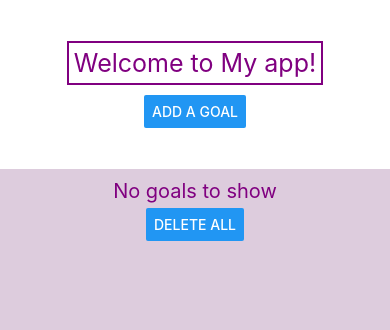
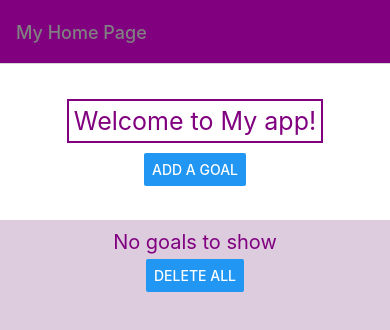
Before and after one commit to ShinLiX/fall2024_5520, a React Native app in the folder my_project/: screen /Home in a window 390 px wide. Shown: the top 330 px of the page. Built offline with nearby package versions, Linux system fonts and the light colour scheme.

Commit message:
install navigation packages and refactor the code

```diff
--- a/my_project/App.js
+++ b/my_project/App.js
@@ -1,112 +1,20 @@
-import { StatusBar } from "expo-status-bar";
-import { Button, SafeAreaView, StyleSheet, Text, View, ScrollView, FlatList, Alert } from "react-native";
-import Header from "./Components/Header";
-import { useState } from "react";
-import Input from "./Components/Input";
-import GoalItem from "./Components/GoalItem";
+import { NavigationContainer } from "@react-navigation/native";
+import { createNativeStackNavigator } from "@react-navigation/native-stack";
+import Home from "./Components/Home";
+import GoalDetails from "./Components/GoalDetails";
 
+const Stack = createNativeStackNavigator();
 export default function App() {
-  const [receivedData, setReceivedData] = useState("");
-  const [isModalVisible, setIsModalVisible] = useState(false);
-  const appName = "My app";
-  const [goals, setGoals] = useState([]);
-  //update this fn to receive data
-  function handleInputData(data) {
-    //log the data to console
-    console.log("App ", data);
-    let newGoalObj = { id: Math.random().toString(), text: data };
-
-    //setGoals(newArray);
-    setGoals((prevGoals) => [...prevGoals, newGoalObj]);
-    setReceivedData(data);
-    setIsModalVisible(false);
-  }
-  function dismissModal() {
-    setIsModalVisible(false);
-  }
-
-  function goalDeleteHandler(goalID) {
-    setGoals((prevGoals) => {
-      return prevGoals.filter((goal) => goal.id !== goalID);
-    });
-  }
-
-  function deleteAllGoals() {
-    Alert.alert("Delete All Goals?","Are you sure?", [
-      {text: "Yes", onPress: () => setGoals([])},
-      {text: "No", onPress: () => console.log("deletion cancelled.")}
-    ]);
-  }
 
   return (
-    <SafeAreaView style={styles.container}>
-      <StatusBar style="auto" />
-      <View style={styles.topView}>
-        <Header name={appName} />
-        <Button
-          title="Add a Goal"
-          onPress={() => {
-            setIsModalVisible(true);
-          }}
-        />
-      </View>
-      <Input
-        textInputFocus={true}
-        inputHandler={handleInputData}
-        modalVisible={isModalVisible}
-        dismissModal={dismissModal}
-      />
-      <View style={styles.bottomView}>
-        <FlatList data={goals} ListEmptyComponent={() => <Text style={styles.text}>No goals to show</Text>}
-        ListHeaderComponent={() => goals.length > 0 && <Text style={styles.text}>My Goals</Text>}
-        ListFooterComponent={() => <Button title="Delete all" onPress={deleteAllGoals}/>}
-        ItemSeparatorComponent={() => <View style={{height: 2, backgroundColor: "grey"}}/>}
-        contentContainerStyle={styles.contentContainer}
-        renderItem={({item}) => {
-          console.log(receivedData)
-          return (
-            <GoalItem goalItem={item} handleDelete={goalDeleteHandler}/>
-          )
-        }} />
-        <View style={styles.borderText}>
-          {/* <Text style={styles.text}>{receivedData}</Text> */}
-        </View>
-      </View>
-    </SafeAreaView>
+    <NavigationContainer>
+      <Stack.Navigator initialRouteName="Home">
+        <Stack.Screen name="Home" component={Home}
+        options={{title: 'My Home Page',
+         headerStyle: {backgroundColor: 'purple'},
+         headerTintColor: 'gray'}}/>
+        <Stack.Screen name="Details" component={GoalDetails} />
+      </Stack.Navigator>
+    </NavigationContainer>
   );
 }
-
-const styles = StyleSheet.create({
-  container: {
-    flex: 1,
-    backgroundColor: "#fff",
-    // alignItems: "center",
-    justifyContent: "center",
-  },
-  text: {
-    color: "purple",
-    //marginVertical: 5,
-    fontSize: 20,
-    padding: 5,
-    alignItems: "center",
-    //justifyContent: "center",
-
-  },
-  topView: { flex: 1, alignItems: "center", justifyContent: "center" },
-  bottomView: { flex: 4, backgroundColor: "#dcd", alignItems: "center", justifyContent: "center" },
-  borderText: {
-    marginVertical: 5,
-    borderRadius: 5,
-    //roundedcorners: 5,
-    //borderWidth: 1,
-    backgroundColor: "#aaa",
-  },
-  contentContainer: {
-    //flex: 1,
-    //backgroundColor: "#aaa",
-    alignItems: "center",
-    justifyContent: "center",
-    //fontSize: 20,
-    marginVertical: 5,
-  },
-});
--- /dev/null
+++ b/my_project/Components/GoalDetails.js
@@ -0,0 +1,11 @@
+import React from 'react'
+import { View, Text } from 'react-native'
+
+
+export default function GoalDetails () {
+  return (
+      <View>
+      <Text>GoalDetails</Text>
+      </View>
+  )
+};
--- a/my_project/Components/GoalItem.js
+++ b/my_project/Components/GoalItem.js
@@ -1,12 +1,13 @@
 import React, {useState} from 'react'
 import { View, Text, StyleSheet, FlatList, Button } from 'react-native'
 
-export default function GoalItem ({goalItem, handleDelete}) {
+export default function GoalItem ({goalItem, handleDelete, detailHandler}) {
 
   return (
     <View style={styles.scrollView}>
       <Text style={styles.text}>{goalItem.text}</Text>
       <Button title="X" onPress={()=>{handleDelete(goalItem.id)}} color="grey"/>
+      <Button title="i" onPress={()=>{detailHandler(goalItem)}} color="grey"/>
     </View>
   );
 }
--- /dev/null
+++ b/my_project/Components/Home.js
@@ -0,0 +1,117 @@
+import { StatusBar } from "expo-status-bar";
+import { Button, SafeAreaView, StyleSheet, Text, View, ScrollView, FlatList, Alert } from "react-native";
+import Header from "./Header";
+import { useState } from "react";
+import Input from "./Input";
+import GoalItem from "./GoalItem";
+
+
+export default function Home({ navigation }) {
+  const [receivedData, setReceivedData] = useState("");
+  const [isModalVisible, setIsModalVisible] = useState(false);
+  const appName = "My app";
+  const [goals, setGoals] = useState([]);
+  //update this fn to receive data
+  function handleInputData(data) {
+    //log the data to console
+    console.log("App ", data);
+    let newGoalObj = { id: Math.random().toString(), text: data };
+
+    //setGoals(newArray);
+    setGoals((prevGoals) => [...prevGoals, newGoalObj]);
+    setReceivedData(data);
+    setIsModalVisible(false);
+  }
+  function dismissModal() {
+    setIsModalVisible(false);
+  }
+
+  function goalDeleteHandler(goalID) {
+    setGoals((prevGoals) => {
+      return prevGoals.filter((goal) => goal.id !== goalID);
+    });
+  }
+
+  function deleteAllGoals() {
+    Alert.alert("Delete All Goals?","Are you sure?", [
+      {text: "Yes", onPress: () => setGoals([])},
+      {text: "No", onPress: () => console.log("deletion cancelled.")}
+    ]);
+  }
+
+  function handleDetails(goal) {
+    navigation.navigate("Details", { goal: goal});
+  }
+
+  return (
+    <SafeAreaView style={styles.container}>
+      <StatusBar style="auto" />
+      <View style={styles.topView}>
+        <Header name={appName} />
+        <Button
+          title="Add a Goal"
+          onPress={() => {
+            setIsModalVisible(true);
+          }}
+        />
+      </View>
+      <Input
+        textInputFocus={true}
+        inputHandler={handleInputData}
+        modalVisible={isModalVisible}
+        dismissModal={dismissModal}
+      />
+      <View style={styles.bottomView}>
+        <FlatList data={goals} ListEmptyComponent={() => <Text style={styles.text}>No goals to show</Text>}
+        ListHeaderComponent={() => goals.length > 0 && <Text style={styles.text}>My Goals</Text>}
+        ListFooterComponent={() => <Button title="Delete all" onPress={deleteAllGoals}/>}
+        ItemSeparatorComponent={() => <View style={{height: 2, backgroundColor: "grey"}}/>}
+        contentContainerStyle={styles.contentContainer}
+        renderItem={({item}) => {
+          console.log(receivedData)
+          return (
+            <GoalItem goalItem={item} handleDelete={goalDeleteHandler} detailHandler={handleDetails}/>
+          )
+        }} />
+        <View style={styles.borderText}>
+          {/* <Text style={styles.text}>{receivedData}</Text> */}
+        </View>
+      </View>
+    </SafeAreaView>
+  );
+}
+
+const styles = StyleSheet.create({
+  container: {
+    flex: 1,
+    backgroundColor: "#fff",
+    // alignItems: "center",
+    justifyContent: "center",
+  },
+  text: {
+    color: "purple",
+    //marginVertical: 5,
+    fontSize: 20,
+    padding: 5,
+    alignItems: "center",
+    //justifyContent: "center",
+
+  },
+  topView: { flex: 1, alignItems: "center", justifyContent: "center" },
+  bottomView: { flex: 4, backgroundColor: "#dcd", alignItems: "center", justifyContent: "center" },
+  borderText: {
+    marginVertical: 5,
+    borderRadius: 5,
+    //roundedcorners: 5,
+    //borderWidth: 1,
+    backgroundColor: "#aaa",
+  },
+  contentContainer: {
+    //flex: 1,
+    //backgroundColor: "#aaa",
+    alignItems: "center",
+    justifyContent: "center",
+    //fontSize: 20,
+    marginVertical: 5,
+  },
+});
--- a/my_project/package.json
+++ b/my_project/package.json
@@ -9,10 +9,14 @@
     "web": "expo start --web"
   },
   "dependencies": {
+    "@react-navigation/native": "^6.1.18",
+    "@react-navigation/native-stack": "^6.11.0",
     "expo": "~51.0.28",
     "expo-status-bar": "~1.12.1",
     "react": "18.2.0",
-    "react-native": "0.74.5"
+    "react-native": "0.74.5",
+    "react-native-safe-area-context": "4.10.5",
+    "react-native-screens": "3.31.1"
   },
   "devDependencies": {
     "@babel/core": "^7.20.0"
```
Also changed, not shown: 1 other file (tests, documents, lock files or other folders).
